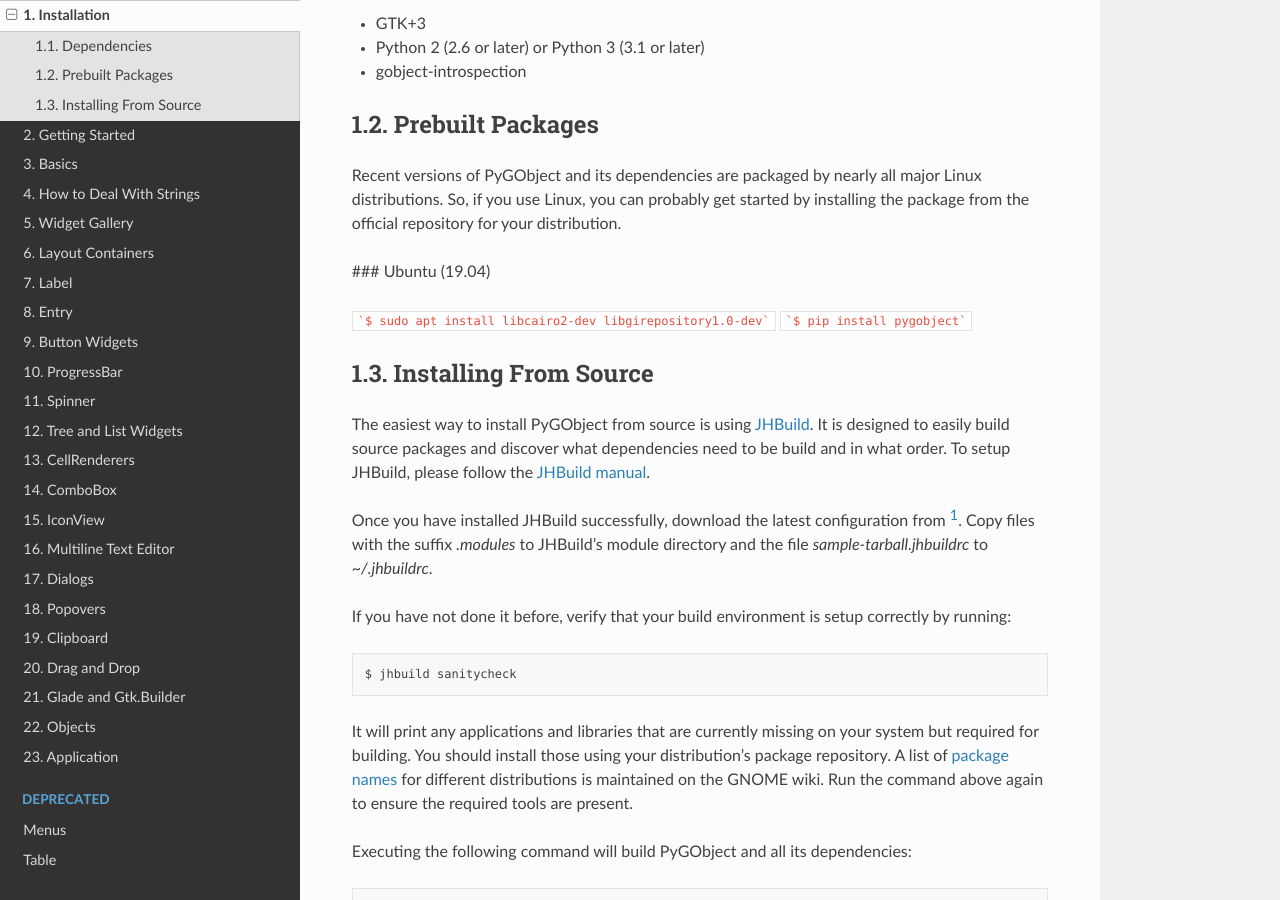
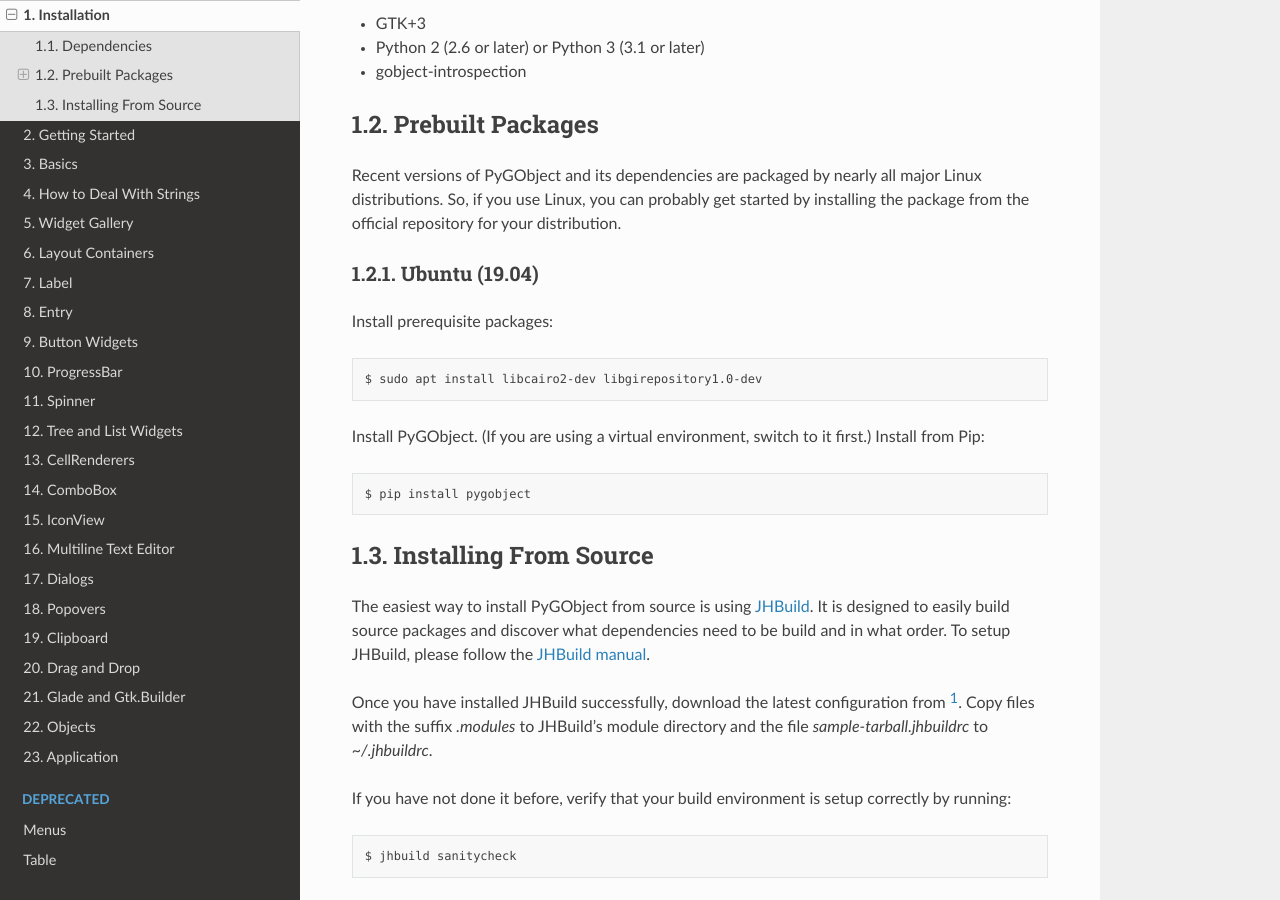
Before and after one commit to sebp/PyGObject-Tutorial, a Sphinx documentation site: the page built from source/install.txt, in a window 1280 px wide and 900 px high, scrolled down 300 px. Built offline with Sphinx 7.4.7 and the Read the Docs theme 2.0.0, drawn with Linux system fonts in a browser that asks for light colours.

Commit message:
reformatted patch from MarkDown to reStructuredText

````diff
--- a/source/install.txt
+++ b/source/install.txt
@@ -24,10 +24,15 @@
 So, if you use Linux, you can probably get started by installing the package from the
 official repository for your distribution.
 
-### Ubuntu (19.04)
+Ubuntu (19.04)
+~~~~~~~~~~~~~~
+Install prerequisite packages::
 
-```$ sudo apt install libcairo2-dev libgirepository1.0-dev```
-```$ pip install pygobject```
+    $ sudo apt install libcairo2-dev libgirepository1.0-dev
+
+Install PyGObject.  (If you are using a virtual environment, switch to it first.)  Install from Pip::
+
+    $ pip install pygobject
 
 Installing From Source
 ----------------------
````
